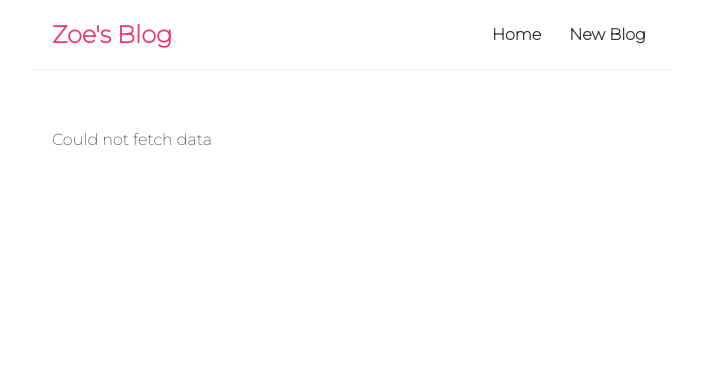
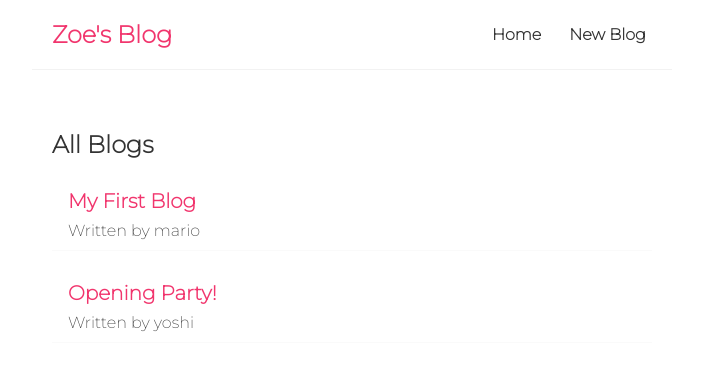
Before and after one commit to zoemlt/react-blog, a React (Create React App) app: page / in a window 1280 px wide. Shown: the top 370 px of the page, without its empty margins (288-991 px from the left). Built offline with nearby package versions, Linux system fonts and the light colour scheme; no server answers; data requests are answered from the project's data file.

Commit message:
useFetch custom hook

```diff
--- a/src/Home.js
+++ b/src/Home.js
@@ -1,30 +1,9 @@
 import { useState, useEffect } from "react";
 import BlogList from "./BlogList";
+import useFetch from "./useFetch";
 
 const Home = () => {
-    const [blogs, setBlogs] = useState(null);
-    const [isPending, setIsPending] = useState(true);
-    const [error, setError] = useState(null);
-
-    useEffect(() => {
-        fetch("http://localhost:8000/blgs")
-            .then(res => {
-                if (!res.ok) {
-                    throw Error("Could not fetch data");
-                }
-                return res.json();
-            })
-            .then(data => {
-                setBlogs(data);
-                setError(null);
-                setIsPending(false);
-            })
-            .catch(err => {
-                setError(err.message);
-                setIsPending(false);
-            })
-    }, []);
-
+    const { data: blogs, isPending, error } = useFetch("http://localhost:8000/blogs");
     return (
         <div className="home">
             { error && <div>{ error }</div> }
--- /dev/null
+++ b/src/useFetch.js
@@ -0,0 +1,30 @@
+import { useState, useEffect} from "react";
+
+const useFetch = (url) => {
+    const [data, setData] = useState(null);
+    const [isPending, setIsPending] = useState(true);
+    const [error, setError] = useState(null);
+
+    useEffect(() => {
+        fetch(url)
+            .then(res => {
+                if (!res.ok) {
+                    throw Error("Could not fetch data");
+                }
+                return res.json();
+            })
+            .then(data => {
+                setData(data);
+                setError(null);
+            })
+            .catch(err => {
+                setError(err.message);
+            })
+            .finally(() => setIsPending(false));
+    }, [url]);
+    // whenever the url changes, it will rerun to fetch data
+
+    return { data, isPending, error };
+}
+
+export default useFetch;
```
